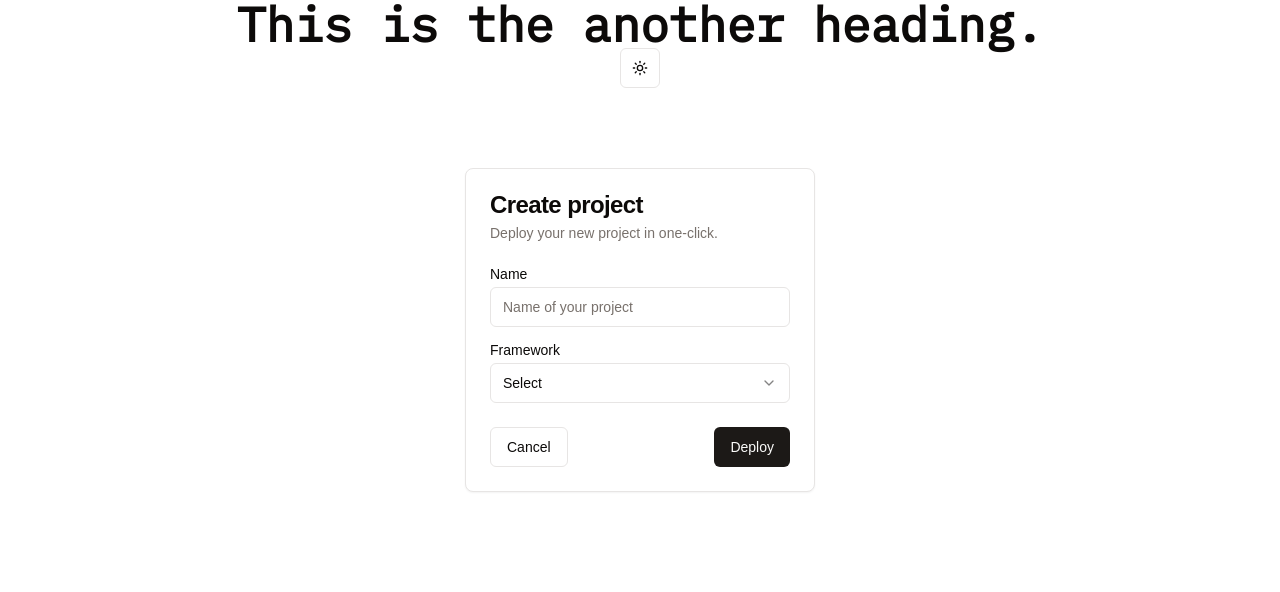
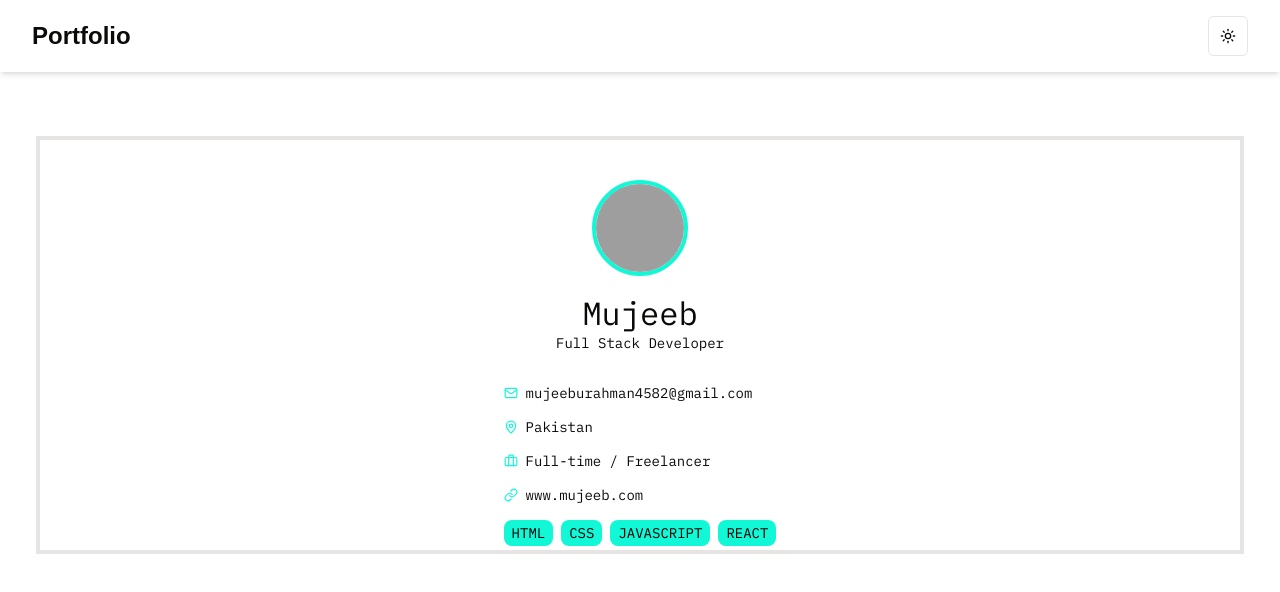
Before and after one commit to Mujeeb4582/Portfolio-1.1, a Next.js app: page / in a window 1280 px wide. Shown: the top 592 px of the page. Built offline with nearby package versions, Linux system fonts and the light colour scheme; grey boxes are pictures that could not be loaded.

Commit message:
Refactor layout and add Navbar and Avatar components for improved UI structure

```diff
--- a/app/globals.css
+++ b/app/globals.css
@@ -32,7 +32,7 @@ body {
     --chart-3: 197 37% 24%;
     --chart-4: 43 74% 66%;
     --chart-5: 27 87% 67%;
-    --radius: 0.5rem;
+    /* --radius: 0.5rem; */
   }
 
   .dark {
--- a/app/layout.tsx
+++ b/app/layout.tsx
@@ -1,8 +1,9 @@
 import type { Metadata } from 'next'
 import localFont from 'next/font/local'
 import './globals.css'
+import { ThemeProvider } from '@/app/theme-provider'
+import Navbar from '@/app/ui/navbar'
 import { IBM_Plex_Mono, Ubuntu } from 'next/font/google'
-import { ThemeProvider } from './theme-provider'
 
 const geistSans = localFont({
   src: './fonts/GeistVF.woff',
@@ -49,6 +50,7 @@ export default function RootLayout({
           themes={['light', 'dark', 'midnight_steel']}
           disableTransitionOnChange
         >
+          <Navbar />
           {children}
         </ThemeProvider>
       </body>
--- a/app/page.tsx
+++ b/app/page.tsx
@@ -1,69 +1,55 @@
-import { ThemeToggle } from './theme-toggle'
-import { Button } from './ui/button'
-import {
-  Card,
-  CardContent,
-  CardDescription,
-  CardFooter,
-  CardHeader,
-  CardTitle,
-} from './ui/card'
-import { Input } from './ui/input'
-import { Label } from './ui/label'
-import {
-  Select,
-  SelectContent,
-  SelectItem,
-  SelectTrigger,
-  SelectValue,
-} from './ui/select'
+/* eslint-disable tailwindcss/classnames-order */
+import { Briefcase, Link as LinkIcon, Mail, MapPin } from 'lucide-react'
+import Link from 'next/link'
+import { Avatar, AvatarFallback, AvatarImage } from './ui/avatar'
 
 export default function Home() {
+  const languages = [
+    { name: 'HTML', color: 'html' },
+    { name: 'CSS', color: 'css' },
+    { name: 'JavaScript', color: 'js' },
+    { name: 'React', color: 'react' },
+  ]
   return (
-    <div className="flex flex-col items-center justify-center">
-      {/* <h1 className='font-ubuntu font-bold text-8xl'>
-				This Heading for starting
-			</h1> */}
-      <h2 className="font-ibmPlexMono text-5xl font-extrabold">
-        This is the another heading.
-      </h2>
-      <ThemeToggle />
-      <Card className="mt-20 w-[350px]">
-        <CardHeader>
-          <CardTitle>Create project</CardTitle>
-          <CardDescription>
-            Deploy your new project in one-click.
-          </CardDescription>
-        </CardHeader>
-        <CardContent>
-          <form>
-            <div className="grid w-full items-center gap-4">
-              <div className="flex flex-col space-y-1.5">
-                <Label htmlFor="name">Name</Label>
-                <Input id="name" placeholder="Name of your project" />
-              </div>
-              <div className="flex flex-col space-y-1.5">
-                <Label htmlFor="framework">Framework</Label>
-                <Select>
-                  <SelectTrigger id="framework">
-                    <SelectValue placeholder="Select" />
-                  </SelectTrigger>
-                  <SelectContent position="popper">
-                    <SelectItem value="next">Next.js</SelectItem>
-                    <SelectItem value="sveltekit">SvelteKit</SelectItem>
-                    <SelectItem value="astro">Astro</SelectItem>
-                    <SelectItem value="nuxt">Nuxt.js</SelectItem>
-                  </SelectContent>
-                </Select>
-              </div>
+    <main className="flex w-full flex-col items-center justify-center">
+      <section className="mt-16 w-full px-9">
+        <div className="flex flex-col items-center border-4 p-1 font-ibmPlexMono">
+          <Avatar className="mt-9 size-24 border-4 border-brand1">
+            <AvatarImage src="https://github.com/shadcn.png" />
+            <AvatarFallback>CN</AvatarFallback>
+          </Avatar>
+          <h1 className="mt-4 text-logo-m">Mujeeb</h1>
+          <p className="text-code-m">Full Stack Developer</p>
+          <div className="mt-8 flex flex-col space-y-4 text-code-m">
+            <div className="flex items-center space-x-2">
+              <Mail className="size-[14px] text-brand1" />
+              <span>mujeeburahman4582@gmail.com</span>
             </div>
-          </form>
-        </CardContent>
-        <CardFooter className="flex justify-between">
-          <Button variant="outline">Cancel</Button>
-          <Button>Deploy</Button>
-        </CardFooter>
-      </Card>
-    </div>
+            <div className="flex items-center space-x-2">
+              <MapPin className="size-[14px] text-brand1" />
+              <span>Pakistan</span>
+            </div>
+            <div className="flex items-center space-x-2">
+              <Briefcase className="size-[14px] text-brand1" />
+              <span>Full-time / Freelancer</span>
+            </div>
+            <div className="flex items-center space-x-2">
+              <LinkIcon className="size-[14px] text-brand1" />
+              <Link href="#">www.mujeeb.com</Link>
+            </div>
+            <div className="flex items-center space-x-2">
+              {languages.map((language) => (
+                <span
+                  key={language.name}
+                  className={`rounded-lg bg-brand1 px-2 py-1 uppercase text-black`}
+                >
+                  {language.name}
+                </span>
+              ))}
+            </div>
+          </div>
+        </div>
+      </section>
+    </main>
   )
 }
--- /dev/null
+++ b/app/ui/avatar.tsx
@@ -0,0 +1,49 @@
+'use client'
+
+import { cn } from '@/app/lib/utils'
+import * as AvatarPrimitive from '@radix-ui/react-avatar'
+import * as React from 'react'
+
+const Avatar = React.forwardRef<
+  React.ElementRef<typeof AvatarPrimitive.Root>,
+  React.ComponentPropsWithoutRef<typeof AvatarPrimitive.Root>
+>(({ className, ...props }, ref) => (
+  <AvatarPrimitive.Root
+    ref={ref}
+    className={cn(
+      'relative flex h-10 w-10 shrink-0 overflow-hidden rounded-full',
+      className
+    )}
+    {...props}
+  />
+))
+Avatar.displayName = AvatarPrimitive.Root.displayName
+
+const AvatarImage = React.forwardRef<
+  React.ElementRef<typeof AvatarPrimitive.Image>,
+  React.ComponentPropsWithoutRef<typeof AvatarPrimitive.Image>
+>(({ className, ...props }, ref) => (
+  <AvatarPrimitive.Image
+    ref={ref}
+    className={cn('aspect-square h-full w-full', className)}
+    {...props}
+  />
+))
+AvatarImage.displayName = AvatarPrimitive.Image.displayName
+
+const AvatarFallback = React.forwardRef<
+  React.ElementRef<typeof AvatarPrimitive.Fallback>,
+  React.ComponentPropsWithoutRef<typeof AvatarPrimitive.Fallback>
+>(({ className, ...props }, ref) => (
+  <AvatarPrimitive.Fallback
+    ref={ref}
+    className={cn(
+      'flex h-full w-full items-center justify-center rounded-full bg-muted',
+      className
+    )}
+    {...props}
+  />
+))
+AvatarFallback.displayName = AvatarPrimitive.Fallback.displayName
+
+export { Avatar, AvatarImage, AvatarFallback }
--- /dev/null
+++ b/app/ui/navbar.tsx
@@ -0,0 +1,24 @@
+import { ThemeToggle } from '@/app/theme-toggle'
+
+export default function Navbar() {
+  return (
+    <nav className="flex items-center justify-between px-8 py-4 shadow-md">
+      <div className="text-2xl font-bold">Portfolio</div>
+      <div className="flex space-x-4">
+        {/* <a href="#" className="">
+          Home
+        </a>
+        <a href="#" className="">
+          About
+        </a>
+        <a href="#" className="">
+          Projects
+        </a>
+        <a href="#" className="">
+          Contact
+        </a> */}
+        <ThemeToggle />
+      </div>
+    </nav>
+  )
+}
```
